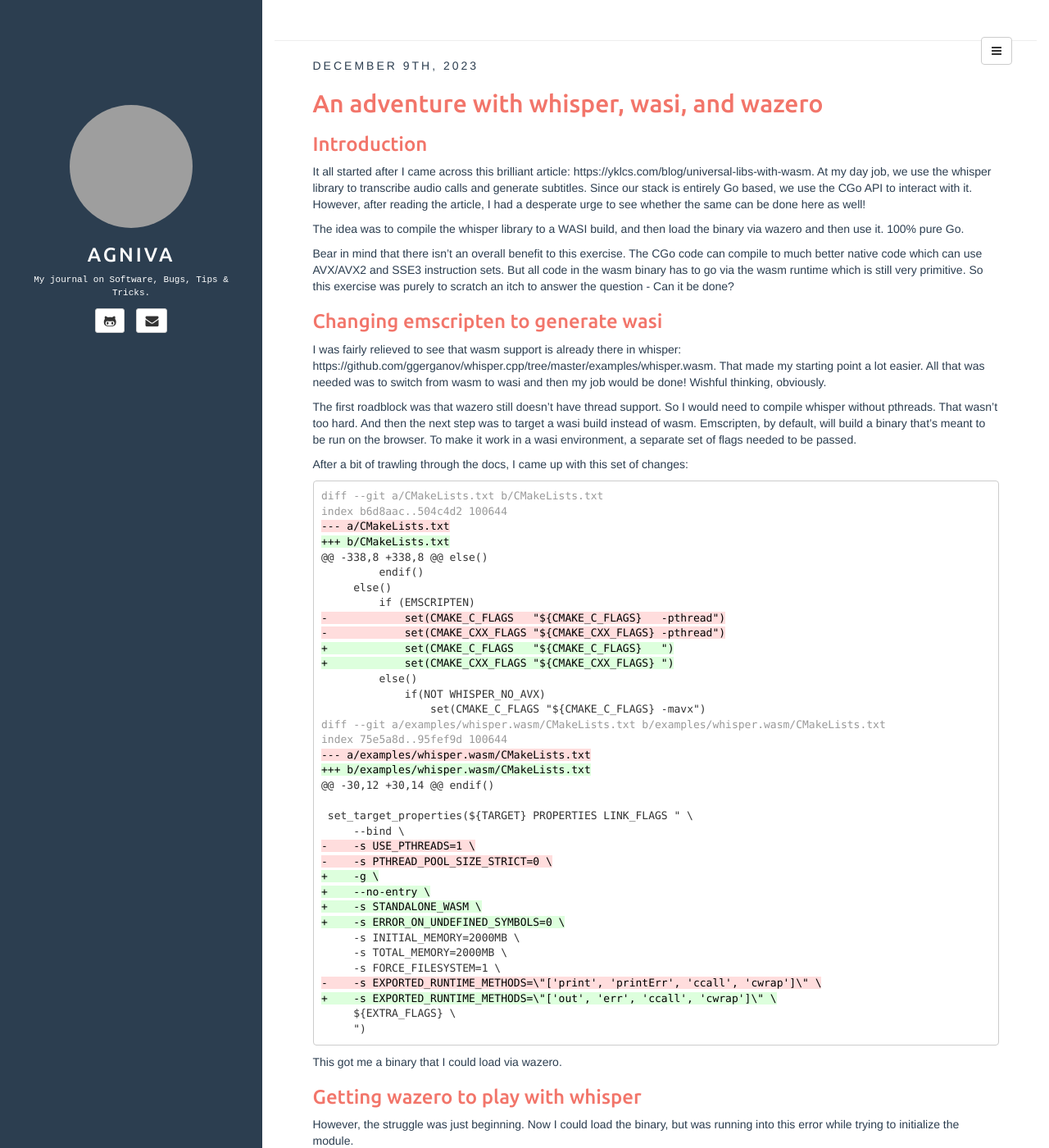
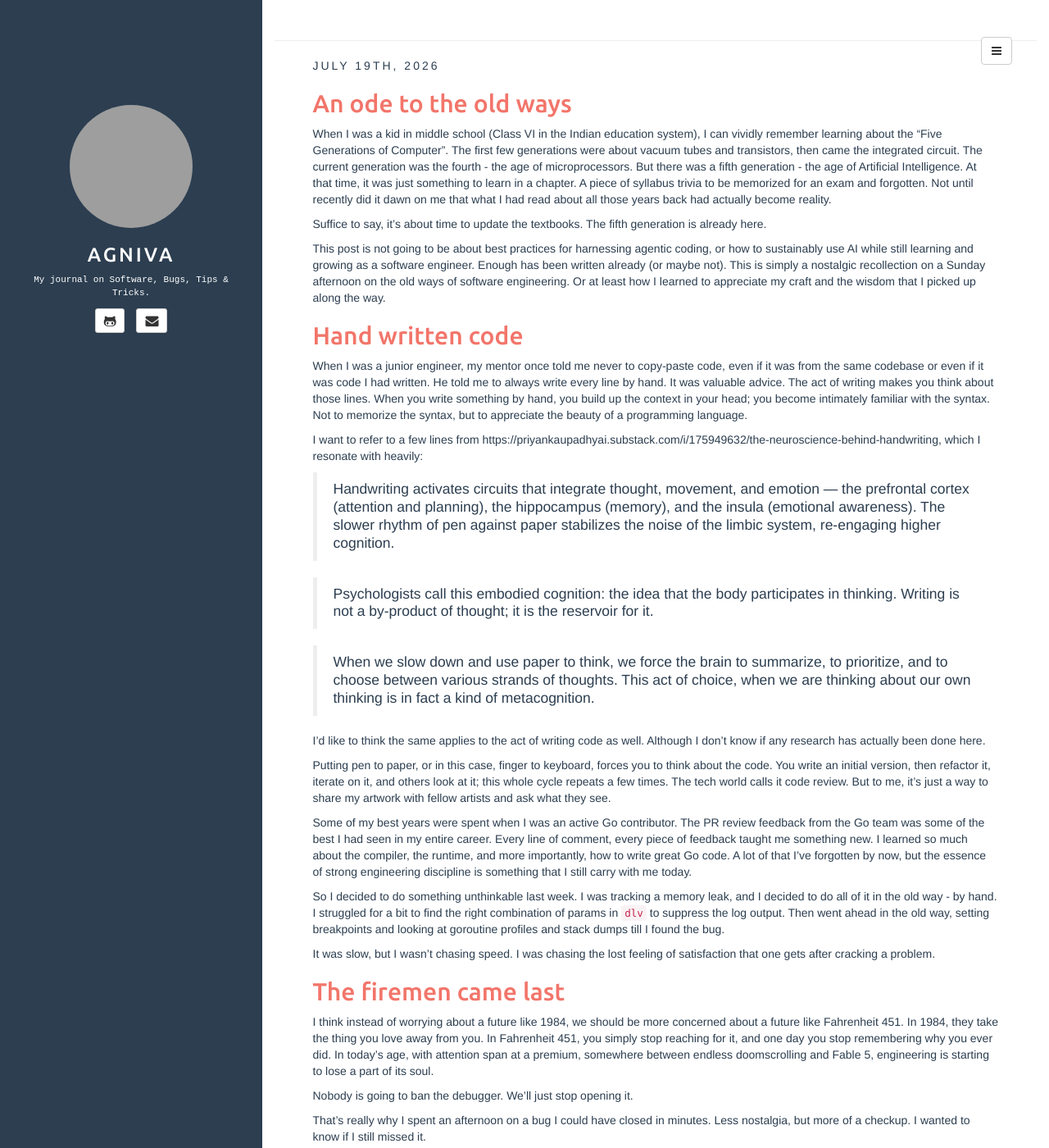
Before and after one commit to agnivade/agnivade.github.io, a Jekyll site: the page built from index.html, in a window 1280 px wide and 1400 px high. Shown: the whole window at 82% size. Built offline with Jekyll 4.4.1, drawn with Linux system fonts in a browser that asks for light colours; the list of posts is cut into pages by our own code; some of the changed text lies outside the part shown; grey boxes are pictures that could not be loaded.

Commit message:
Ode to old ways

```diff
--- a/_config.yml
+++ b/_config.yml
@@ -3,7 +3,7 @@
 title: Agniva
 paginate: 5 # pagination based on number of posts
 paginate_path: "page:num"
-exclude: ["README.md"] # files to exclude
+exclude: ["README.md", "vendor"] # files to exclude
 highlighter: rouge
 markdown: kramdown
 disqus: agniva
--- /dev/null
+++ b/_posts/2026-07-19-ode-to-old-ways.md
@@ -0,0 +1,49 @@
+---
+layout: post
+title: An ode to the old ways
+categories: [personal]
+tags: [ai, engineering, reflections, personal]
+fullview: true
+comments: true
+---
+
+When I was a kid in middle school (Class VI in the Indian education system), I can vividly remember learning about the "Five Generations of Computer". The first few generations were about vacuum tubes and transistors, then came the integrated circuit. The current generation was the fourth - the age of microprocessors. But there was a fifth generation - the age of Artificial Intelligence. At that time, it was just something to learn in a chapter. A piece of syllabus trivia to be memorized for an exam and forgotten. Not until recently did it dawn on me that what I had read about all those years back had actually become reality.
+
+Suffice to say, it's about time to update the textbooks. The fifth generation is already here.
+
+This post is not going to be about best practices for harnessing agentic coding, or how to sustainably use AI while still learning and growing as a software engineer. Enough has been written already (or maybe not). This is simply a nostalgic recollection on a Sunday afternoon on the old ways of software engineering. Or at least how I learned to appreciate my craft and the wisdom that I picked up along the way.
+
+## Hand written code
+
+When I was a junior engineer, my mentor once told me never to copy-paste code, even if it was from the same codebase or even if it was code I had written. He told me to always write every line by hand. It was valuable advice. The act of writing makes you think about those lines. When you write something by hand, you build up the context in your head; you become intimately familiar with the syntax. Not to memorize the syntax, but to appreciate the beauty of a programming language.
+
+I want to refer to a few lines from https://priyankaupadhyai.substack.com/i/175949632/the-neuroscience-behind-handwriting, which I resonate with heavily:
+
+> Handwriting activates circuits that integrate thought, movement, and emotion — the prefrontal cortex (attention and planning), the hippocampus (memory), and the insula (emotional awareness). The slower rhythm of pen against paper stabilizes the noise of the limbic system, re-engaging higher cognition.
+>
+
+> Psychologists call this embodied cognition: the idea that the body participates in thinking. Writing is not a by-product of thought; it is the reservoir for it.
+>
+
+> When we slow down and use paper to think, we force the brain to summarize, to prioritize, and to choose between various strands of thoughts. This act of choice, when we are thinking about our own thinking is in fact a kind of metacognition.
+>
+
+I'd like to think the same applies to the act of writing code as well. Although I don't know if any research has actually been done here.
+
+Putting pen to paper, or in this case, finger to keyboard, forces you to think about the code. You write an initial version, then refactor it, iterate on it, and others look at it; this whole cycle repeats a few times. The tech world calls it code review. But to me, it’s just a way to share my artwork with fellow artists and ask what they see.
+
+Some of my best years were spent when I was an active Go contributor. The PR review feedback from the Go team was some of the best I had seen in my entire career. Every line of comment, every piece of feedback taught me something new. I learned so much about the compiler, the runtime, and more importantly, how to write great Go code. A lot of that I’ve forgotten by now, but the essence of strong engineering discipline is something that I still carry with me today.
+
+So I decided to do something unthinkable last week. I was tracking a memory leak, and I decided to do all of it in the old way - by hand. I struggled for a bit to find the right combination of params in `dlv` to suppress the log output. Then went ahead in the old way, setting breakpoints and looking at goroutine profiles and stack dumps till I found the bug.
+
+It was slow, but I wasn’t chasing speed. I was chasing the lost feeling of satisfaction that one gets after cracking a problem.
+
+## The firemen came last
+
+I think instead of worrying about a future like 1984, we should be more concerned about a future like Fahrenheit 451. In 1984, they take the thing you love away from you. In Fahrenheit 451, you simply stop reaching for it, and one day you stop remembering why you ever did. In today’s age, with attention span at a premium, somewhere between endless doomscrolling and Fable 5, engineering is starting to lose a part of its soul.
+
+Nobody is going to ban the debugger. We'll just stop opening it.
+
+That's really why I spent an afternoon on a bug I could have closed in minutes. Less nostalgia, but more of a checkup. I wanted to know if I still missed it.
+
+I did.
```
Also changed, not shown: 1 other file.
